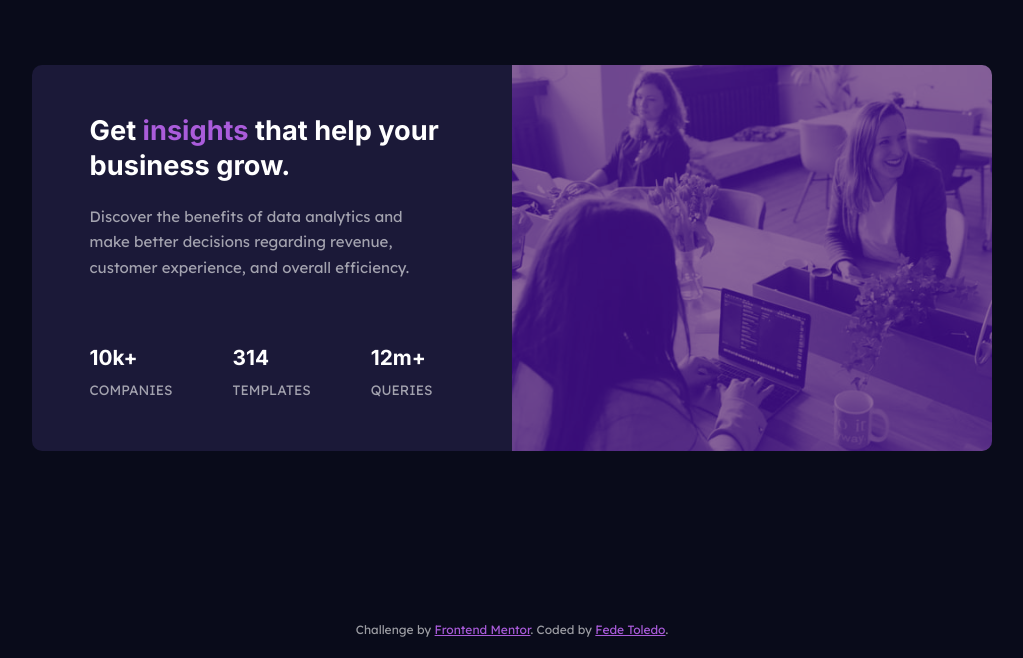
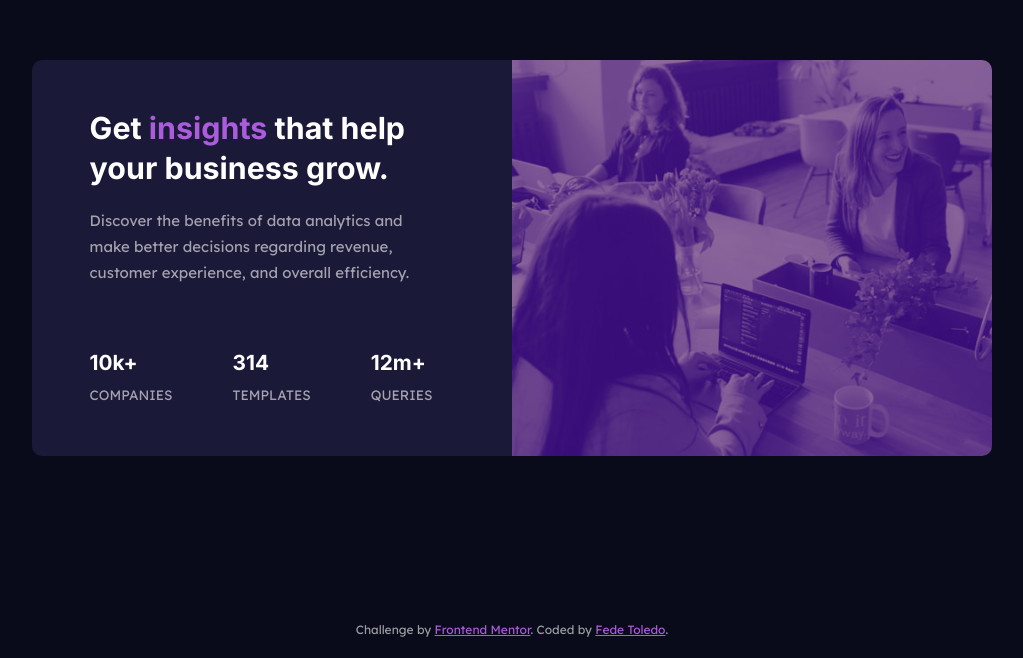
Before and after one commit to fede-toledo/stats-preview-card, a plain HTML site: page index.html in a window 1280 px wide. Shown: the part 142-800 px from the top of the page, without its empty margins (128-1151 px from the left). Drawn offline with nearby package versions, Linux system fonts and the light colour scheme; files that its build step writes are made by us from their sources.

Commit message:
update style.scss

```diff
--- a/scss/style.scss
+++ b/scss/style.scss
@@ -32,6 +32,11 @@ body{
         font-family: $headingFont;
         font-size: 1.7rem;
         line-height: 2.2rem;
+
+        @media (min-width: $breakpointDesktop) {
+            font-size: 1.9rem;
+            line-height: 2.5rem;
+        }
     }
 
     h3{
@@ -91,7 +96,7 @@ body{
 
                 @media (min-width: $breakpointDesktop) {
                     width: 50%;
-                    padding: 5% 7% 5% 6%;
+                    padding: 5% 8% 5% 6%;
                 }
 
                 .copy{
```
